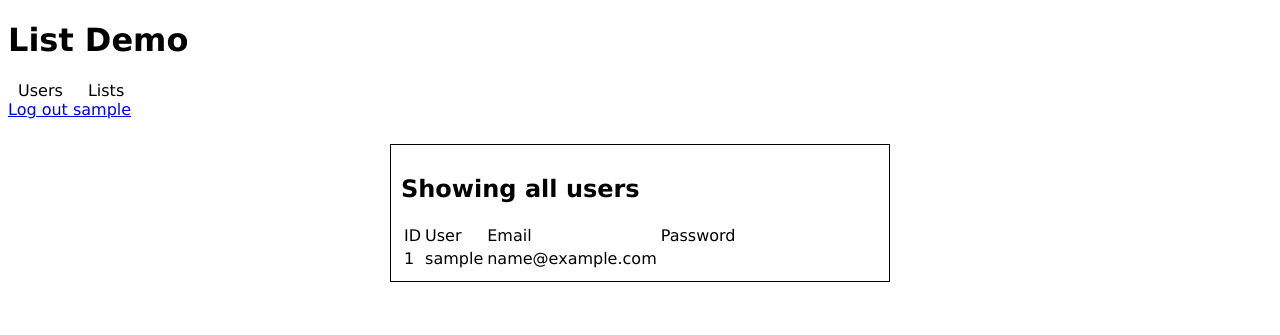
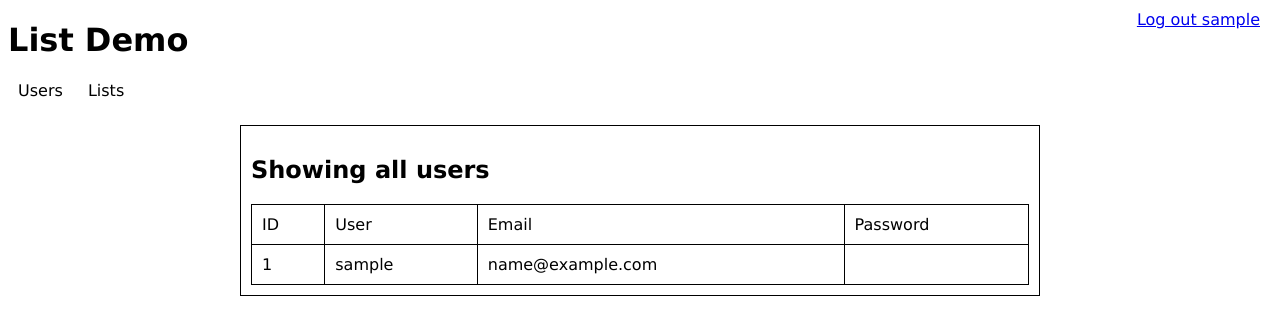
Before and after one commit to datamonnit/simple-crud-example, a PHP site: page /show_users.php in a window 1280 px wide. Shown: the top 335 px of the page. Run offline with PHP 8.4, Linux system fonts and the light colour scheme; the visitor is signed in with stand-in values (Sample User, id 1).

Commit message:
New styles added for error and logout -classes

```diff
--- a/css/styles.css
+++ b/css/styles.css
@@ -1,6 +1,18 @@
 * {
     box-sizing: border-box;
     font-family: 'Lucida Sans', 'Lucida Sans Regular', 'Lucida Grande', 'Lucida Sans Unicode', Geneva, Verdana, sans-serif;
+}
+
+.error {
+    color: red;
+}
+
+.logout {
+    display: block;
+    position: absolute;
+    top: 10px;
+    right: 20px;
+    float: right;
 }
 
 .main-nav ul {
@@ -28,7 +40,7 @@
 
 .container {
     border: 1px solid black;
-    width: 500px;
+    width: 800px;
     margin: 25px auto;
     padding: 10px;
 }
@@ -48,7 +60,16 @@
     width: 100%;
 }
 
+.myTable {
+    border-collapse: collapse;
+    width: 100%;
+    max-width: 800px;
+}
 
-    display: inline-block;
-    width:
+.myTable th, .myTable td {
+    border: 1px solid black;
+    padding: 10px;
+    overflow: hidden;
+    white-space: nowrap;
+    word-wrap: break-word;
 }
```
